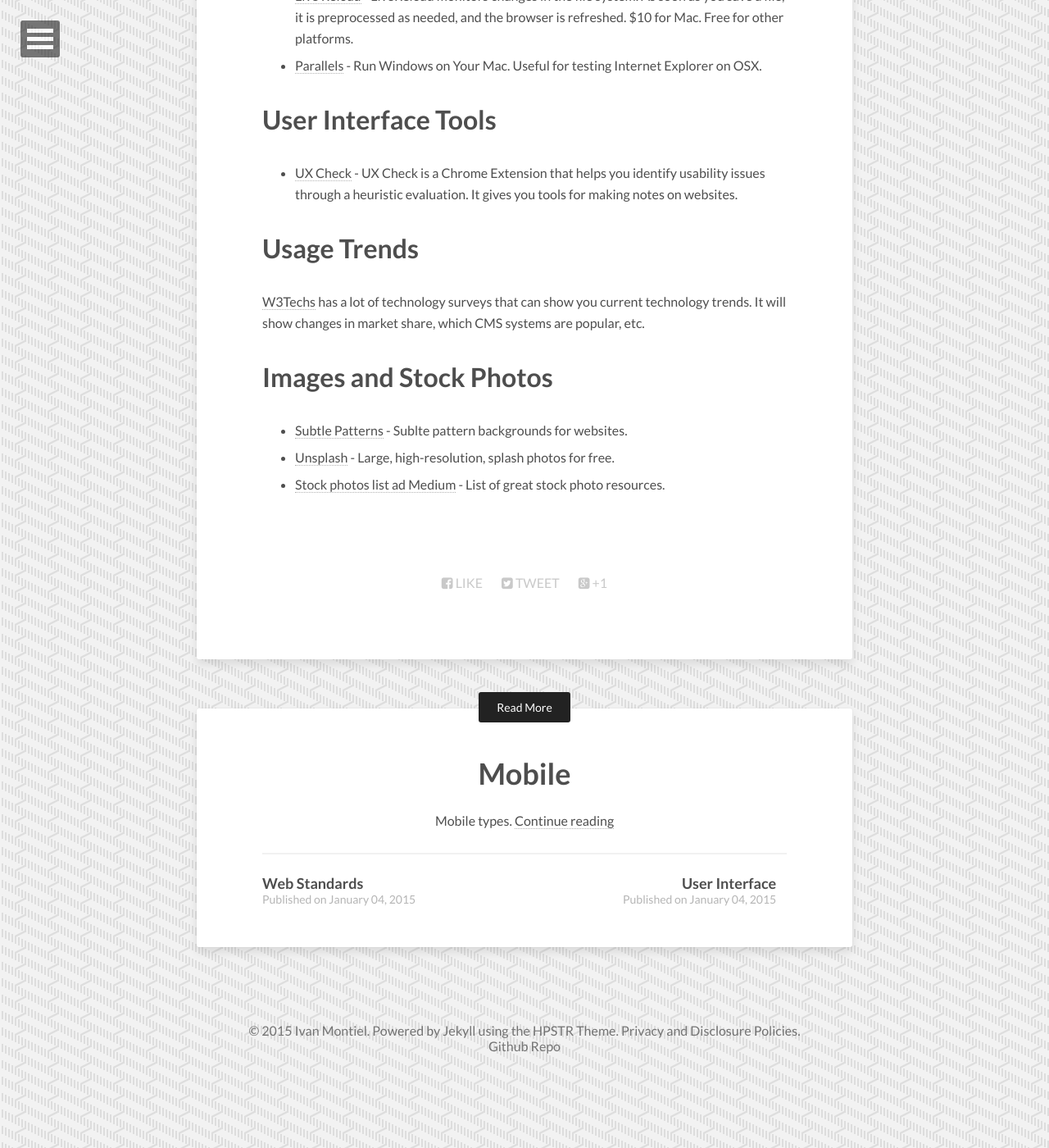
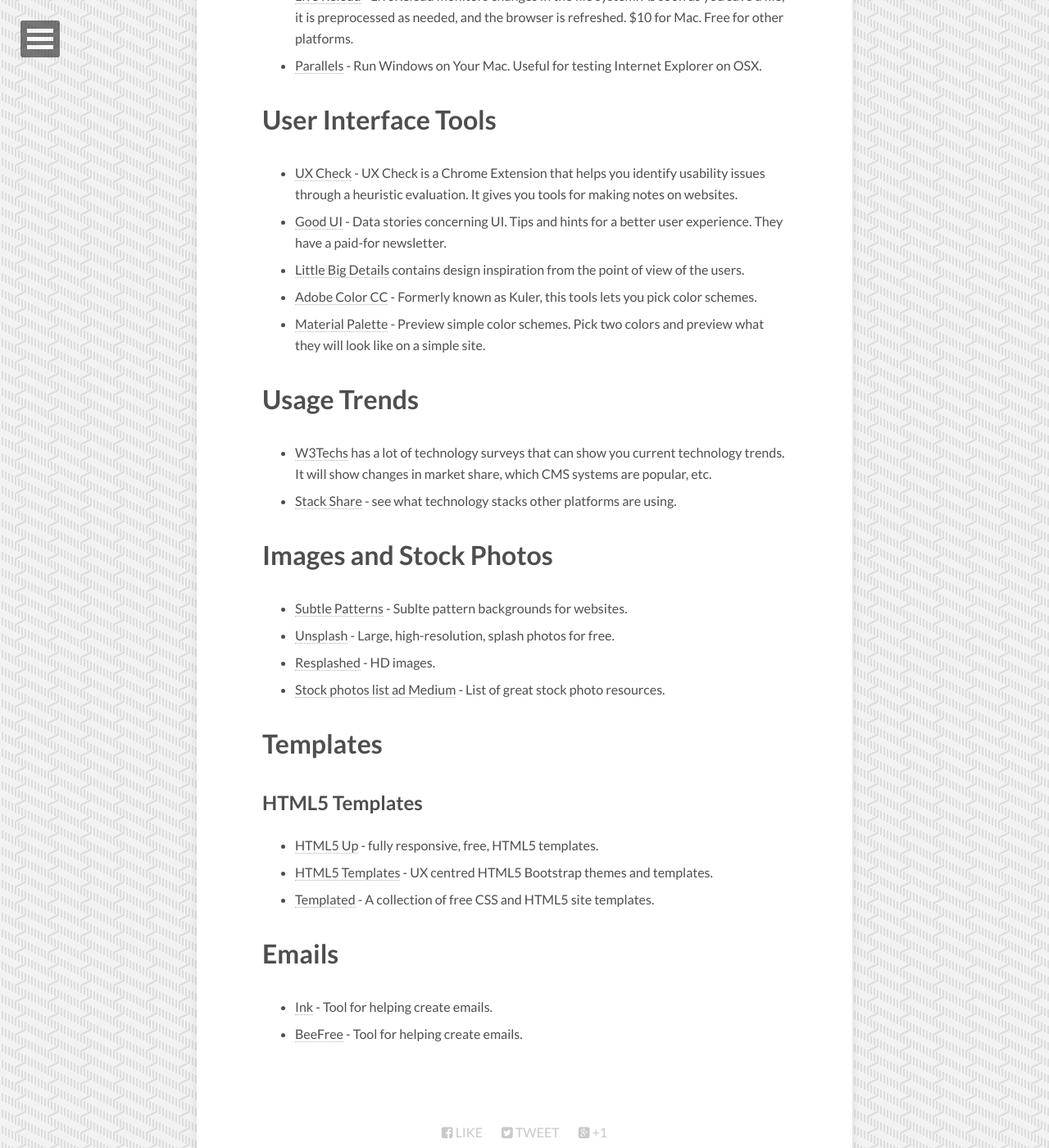
Before and after one commit to idmontie/WebApplicationsBlog, a Jekyll site: the page built from _posts/2015-01-04-developer-tools.md, in a window 1280 px wide and 1400 px high, scrolled down 767 px. Shown: the whole window at 82% size. Built offline with Jekyll 4.4.1, drawn with Linux system fonts in a browser that asks for light colours; nearby versions of some CDN libraries.

Commit message:
additional accessibility, developer tools, and ui tips

```diff
--- a/_posts/2015-01-04-developer-tools.md
+++ b/_posts/2015-01-04-developer-tools.md
@@ -19,13 +19,32 @@
 # User Interface Tools
 
 * [UX Check](www.uxcheck.co) - UX Check is a Chrome Extension that helps you identify usability issues through a heuristic evaluation.  It gives you tools for making notes on websites.
+* [Good UI](www.googleui.org) - Data stories concerning UI. Tips and hints for a better user experience.  They have a paid-for newsletter.
+* [Little Big Details](http://littlebigdetails.com/) contains design inspiration from the point of view of the users.
+* [Adobe Color CC](https://color.adobe.com/) - Formerly known as Kuler, this tools lets you pick color schemes.
+* [Material Palette](http://www.materialpalette.com/) - Preview simple color schemes.  Pick two colors and preview what they will look like on a simple site.
 
 # Usage Trends
 
-[W3Techs](http://w3techs.com/) has a lot of technology surveys that can show you current technology trends.  It will show changes in market share, which CMS systems are popular, etc.
+* [W3Techs](http://w3techs.com/) has a lot of technology surveys that can show you current technology trends.  It will show changes in market share, which CMS systems are popular, etc.
+* [Stack Share](http://stackshare.io/) - see what technology stacks other platforms are using.
 
 # Images and Stock Photos
 
 * [Subtle Patterns](http://subtlepatterns.com/) - Sublte pattern backgrounds for websites.
 * [Unsplash](https://unsplash.com/) - Large, high-resolution, splash photos for free.
+* [Resplashed](http://www.resplashed.com/) - HD images.
 * [Stock photos list ad Medium](https://medium.com/@dustin/stock-photos-that-dont-suck-62ae4bcbe01b) - List of great stock photo resources.
+
+# Templates
+
+## HTML5 Templates
+
+* [HTML5 Up](http://html5up.net/) - fully responsive, free, HTML5 templates.
+* [HTML5 Templates](http://themes.3rdwavemedia.com/) - UX centred HTML5 Bootstrap themes and templates.
+* [Templated](http://templated.co/) - A collection of free CSS and HTML5 site templates.
+
+# Emails
+
+* [Ink](http://zurb.com/ink/) - Tool for helping create emails.
+* [BeeFree](https://beefree.io/) - Tool for helping create emails.
```
Also changed, not shown: _posts/2015-01-02-accessibility.md (+10 -0 lines), _posts/2015-01-04-user-interface.md (+7 -0 lines).
